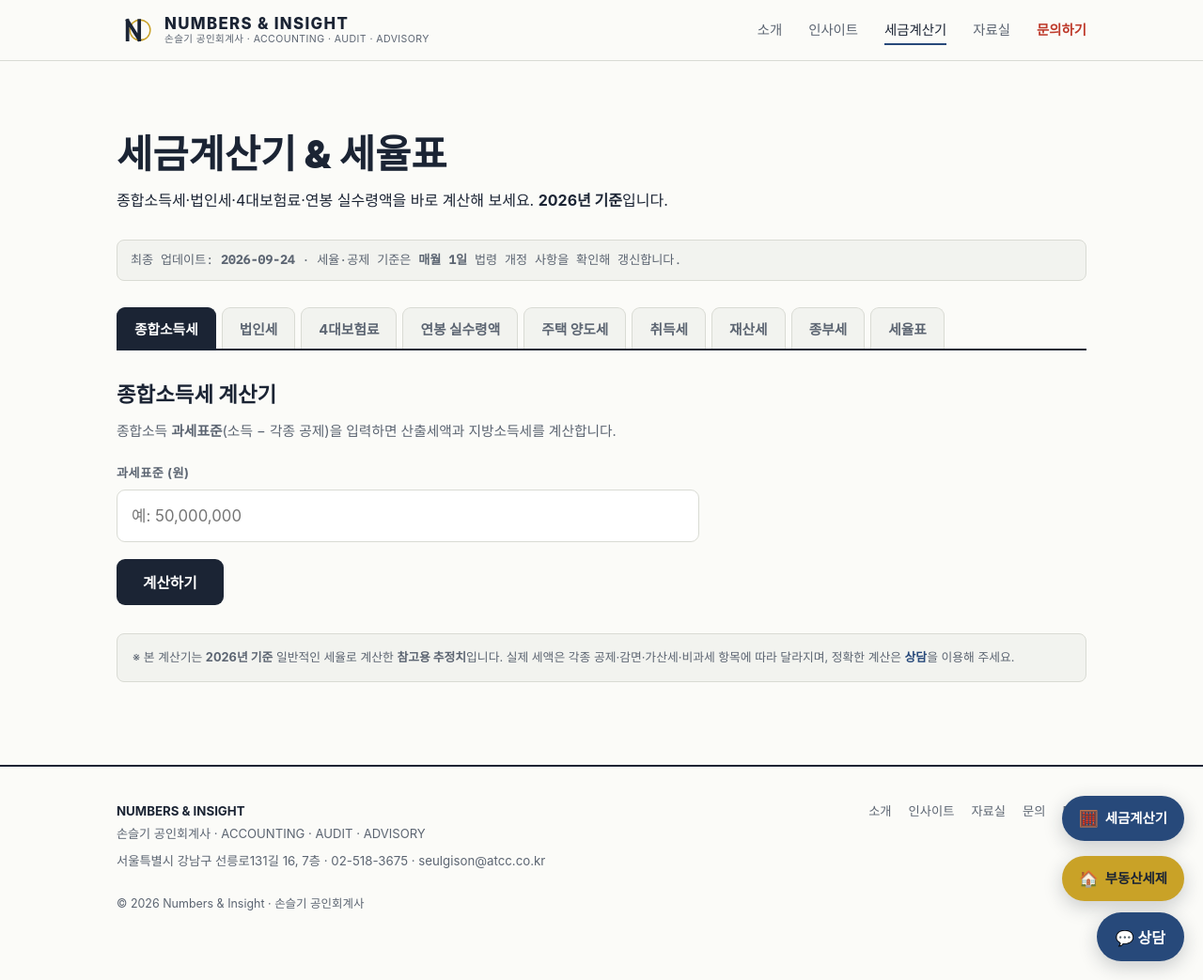
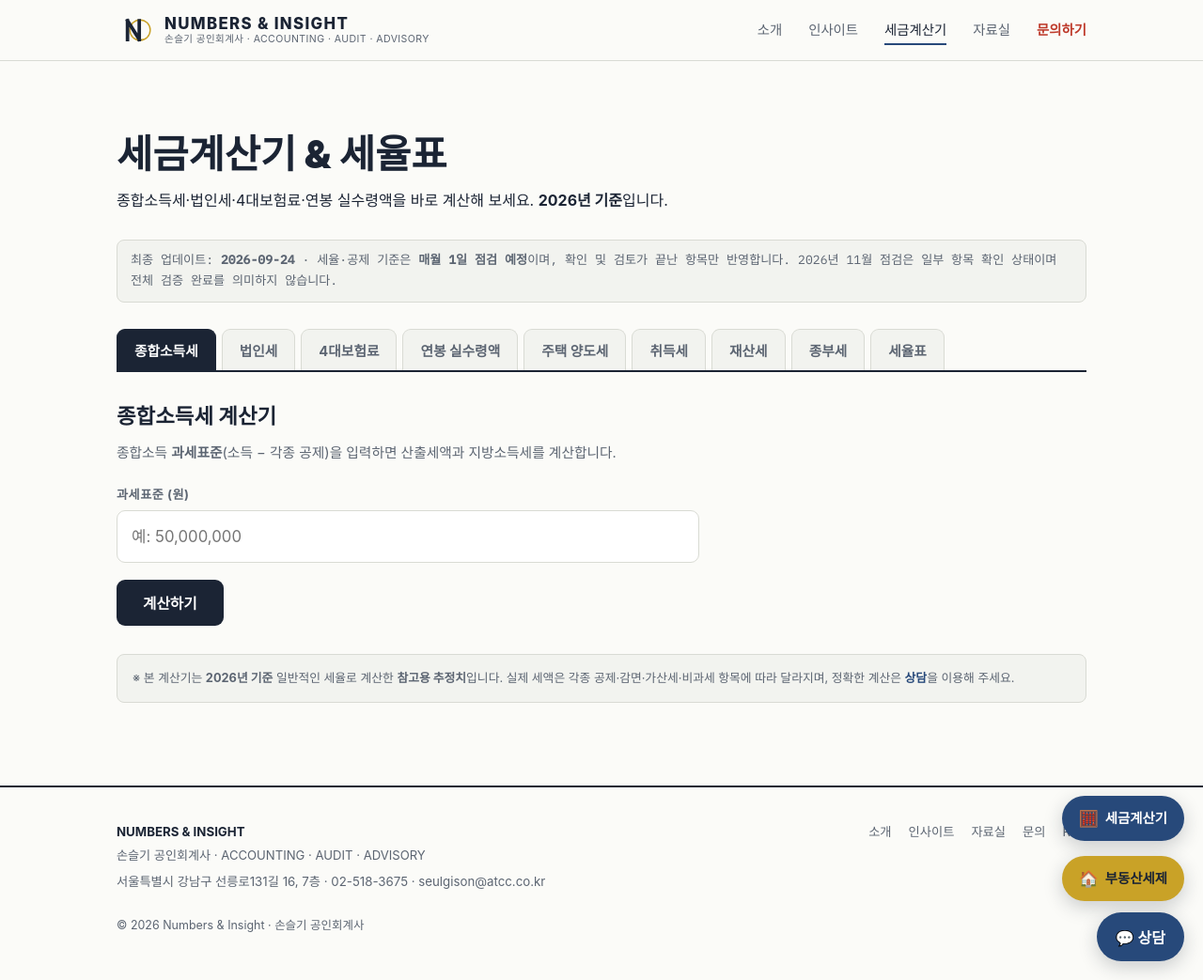
Before and after one commit to shinesky97/ccrnd-site, a Jekyll site: the page built from calculators.html, in a window 1280 px wide and 1043 px high. Shown: the whole window at 94% size. Built offline with Jekyll 4.4.1, drawn with Linux system fonts in a browser that asks for light colours; some web fonts are replaced.

Commit message:
Fix verified property calculator errors and document November legal review

```diff
--- a/calculators.html
+++ b/calculators.html
@@ -13,7 +13,7 @@
 </div>
 
 <div class="wrap" style="padding-top:20px">
-  <p class="re-updated" style="margin:0">최종 업데이트: <strong>{{ page.updated }}</strong> · 세율·공제 기준은 <b>매월 1일</b> 법령 개정 사항을 확인해 갱신합니다.</p>
+  <p class="re-updated" style="margin:0">최종 업데이트: <strong>{{ page.updated }}</strong> · 세율·공제 기준은 <b>매월 1일 점검 예정</b>이며, 확인 및 검토가 끝난 항목만 반영합니다. 2026년 11월 점검은 일부 항목 확인 상태이며 전체 검증 완료를 의미하지 않습니다.</p>
 </div>
 
 <section style="border-top:0;padding-top:28px">
@@ -46,7 +46,7 @@
     <div class="calc-panel" id="tab-corp">
       <div class="calc-card">
         <h2>법인세 계산기</h2>
-        <p class="calc-help">각 사업연도 소득 <b>과세표준</b>을 입력하면 법인세 산출세액과 지방소득세를 계산합니다. (일반 내국법인 기준)</p>
+        <p class="calc-help">각 사업연도 소득 <b>과세표준</b>을 입력하면 법인세 산출세액과 지방소득세를 계산합니다. (2026년 개시·12개월 사업연도의 일반 내국법인 기준. 특정 소규모 법인·단기 사업연도는 지원하지 않습니다.)</p>
         <label>과세표준 (원)</label>
         <input type="text" inputmode="numeric" id="in-corp" class="calc-input" placeholder="예: 300,000,000">
         <button class="calc-run" data-calc="corp">계산하기</button>
@@ -58,7 +58,7 @@
     <div class="calc-panel" id="tab-ins">
       <div class="calc-card">
         <h2>4대보험료 계산기</h2>
-        <p class="calc-help">월 급여(보수월액)를 입력하면 근로자·사업주 부담 4대보험료를 계산합니다.</p>
+        <p class="calc-help">월 급여(보수월액)로 2026년 7월 이후 일반 직장가입자의 보험료를 추정합니다. 산재보험·사업주 고용안정 부담금은 별도이며 건강보험 상하한·가입 예외·고지 단위 절사는 미반영입니다.</p>
         <label>월 급여 (원)</label>
         <input type="text" inputmode="numeric" id="in-ins" class="calc-input" placeholder="예: 3,000,000">
         <button class="calc-run" data-calc="ins">계산하기</button>
@@ -70,7 +70,7 @@
     <div class="calc-panel" id="tab-net">
       <div class="calc-card">
         <h2>연봉 실수령액 계산기</h2>
-        <p class="calc-help">연봉과 부양가족 수를 입력하면 4대보험·소득세를 뺀 <b>예상 실수령액</b>을 계산합니다.</p>
+        <p class="calc-help">연봉과 부양가족 수로 <b>예상 실수령액</b>을 계산합니다. 연간 세액을 월평균한 간이 추정이며 간이세액표상 원천징수액과 다릅니다. 보험료는 2026년 7월 이후 기준을 12개월에 적용하며 추가 공제·감면과 보험료 고지 절사는 미반영입니다.</p>
         <div class="calc-row">
           <div><label>연봉 (원)</label><input type="text" inputmode="numeric" id="in-net" class="calc-input" placeholder="예: 40,000,000"></div>
           <div><label>부양가족 수(본인 포함)</label><input type="number" id="in-dep" class="calc-input" value="1" min="1"></div>
@@ -86,7 +86,7 @@
     <div class="calc-panel" id="tab-house">
       <div class="calc-card">
         <h2>주택 양도소득세 계산기</h2>
-        <p class="calc-help">주택 양도가액·취득가액·보유/거주기간을 입력하면 양도세를 계산합니다. 국세청 홈택스 간편계산과 동일한 방식(장기보유특별공제·단기세율·고가주택 안분)을 따릅니다.</p>
+        <p class="calc-help">주택 양도가액·취득가액·보유/거주기간을 입력하면 양도세를 계산합니다. 장기보유특별공제·단기세율·고가주택 안분을 반영한 간이 추정치이며, 비과세·중과 제외 요건을 자동 판정하지 않습니다.</p>
         <div class="calc-row">
           <div><label>양도가액 (원)</label><input type="text" inputmode="numeric" id="h-sale" class="calc-input" placeholder="예: 1,200,000,000"></div>
           <div><label>취득가액 (원)</label><input type="text" inputmode="numeric" id="h-buy" class="calc-input" placeholder="예: 700,000,000"></div>
@@ -114,7 +114,7 @@
         </div>
         <button class="calc-run" data-calc="house">계산하기</button>
         <div class="calc-out" id="out-house" hidden></div>
-        <p class="calc-help" style="margin-top:14px">※ 1세대 1주택 비과세 요건(2년 보유·조정지역은 2년 거주 등) 충족을 가정합니다. 조정지역 다주택 중과는 시기에 따라 한시 배제될 수 있으니 최신 여부를 확인하세요.</p>
+        <p class="calc-help" style="margin-top:14px">※ 1세대 1주택 비과세 요건(2년 보유·조정지역은 2년 거주 등) 충족을 가정합니다. 다주택 중과 유예는 2026.5.9. 종료되었으며, 일부 계약·토지거래허가 경과조치는 별도 확인이 필요합니다. 양도일·계약일·지역에 따른 적용 여부를 확인한 뒤 중과 항목을 선택하세요. 본 계산기는 이를 자동 판정하지 않습니다.</p>
       </div>
     </div>
 
@@ -144,7 +144,7 @@
         <label>전용면적</label>
         <select id="a-area" class="calc-input">
           <option value="0">85㎡ 이하 (농어촌특별세 없음)</option>
-          <option value="1">85㎡ 초과 (농어촌특별세 0.2%)</option>
+          <option value="1">85㎡ 초과 (농특세 일반 0.2%·8% 중과 0.6%·12% 중과 1%)</option>
         </select>
         <button class="calc-run" data-calc="acq">계산하기</button>
         <div class="calc-out" id="out-acq" hidden></div>
@@ -159,11 +159,11 @@
         <label>주택 공시가격 (원)</label>
         <input type="text" inputmode="numeric" id="p-price" class="calc-input" placeholder="예: 500,000,000">
         <div class="calc-row">
-          <div><label>공정시장가액비율 (%)</label><input type="number" id="p-ratio" class="calc-input" value="60" min="0" max="100" step="1"></div>
-          <div><label>1세대 1주택 특례</label>
+          <div><label>공정시장가액비율 (%)</label><input type="number" id="p-ratio" class="calc-input" value="60" readonly aria-describedby="p-ratio-help"></div>
+          <div><label>1세대 1주택 해당 여부</label>
             <select id="p-one" class="calc-input">
-              <option value="0">적용 안 함 (일반세율)</option>
-              <option value="1">적용 (공시 9억 이하)</option>
+              <option value="0">해당 없음 (일반세율)</option>
+              <option value="1">해당 (가액비율 특례·9억 이하 세율 특례)</option>
             </select>
           </div>
         </div>
@@ -174,7 +174,7 @@
         </select>
         <button class="calc-run" data-calc="prop">계산하기</button>
         <div class="calc-out" id="out-prop" hidden></div>
-        <p class="calc-help" style="margin-top:14px">※ 공정시장가액비율은 시행령으로 매년 정해집니다(주택 60%, 1세대1주택 특례 43~45%). 지자체 조례로 ±50% 가감될 수 있습니다.</p>
+        <p class="calc-help" style="margin-top:14px"><span id="p-ratio-help">※ 2026년 공정시장가액비율은 일반 주택 60%, 1세대 1주택은 공시가격 3억 이하 43%·6억 이하 44%·6억 초과 45%로 자동 적용합니다(9억 초과 포함). 세율 특례는 공시가격 9억 이하에만 적용합니다. 조례에 따른 세율 가감·과세표준상한·세부담상한·감면·지역자원시설세는 반영하지 않은 추정치입니다.</span></p>
       </div>
     </div>
 
@@ -215,7 +215,7 @@
         </div>
         <button class="calc-run" data-calc="ctax">계산하기</button>
         <div class="calc-out" id="out-ctax" hidden></div>
-        <p class="calc-help" style="margin-top:14px">※ 1세대1주택 세액공제는 연령+보유 합계 최대 80%입니다. 실제 고지세액은 <b>주택분 재산세 공제</b>와 세부담상한이 추가로 적용되어 더 낮아질 수 있습니다. 2026 세제개편안(기본공제·세율 조정)은 국회 심의 중입니다.</p>
+        <p class="calc-help" style="margin-top:14px">※ 1세대1주택 세액공제는 연령+보유 합계 최대 80%입니다. 실제 고지세액은 <b>주택분 재산세 공제</b>와 세부담상한이 추가로 적용되어 더 낮아질 수 있습니다. 개정안과 시행 중인 법령을 구분하며, 미시행 개정안은 계산에 반영하지 않습니다.</p>
       </div>
     </div>
 
@@ -263,7 +263,7 @@
             <tr><td>산재보험</td><td>업종별 상이</td><td>-</td><td>전액</td></tr>
           </tbody>
         </table>
-        <p class="rate-note">국민연금 기준소득월액 상한 659만원·하한 41만원. 사업주는 고용안정·직업능력개발부담금(규모별 0.25%~)이 추가됩니다.</p>
+        <p class="rate-note">국민연금 기준소득월액 상한 659만원·하한 41만원(2026.7.~2027.6. 적용). 사업주는 고용안정·직업능력개발부담금(규모별 0.25%~)이 추가됩니다.</p>
 
         <h3>양도소득세 (요약)</h3>
         <p class="rate-note">기본세율은 종합소득세율과 동일(6~45%). 주택 단기 양도는 1년 미만 70%, 2년 미만 60%. 조정지역 다주택 중과(+20%p/+30%p)는 시기별 한시배제 여부를 확인해야 합니다. 자세한 내용은 <a href="{{ '/real-estate-tax/' | relative_url }}">부동산 세제 최신판</a> 참고.</p>
@@ -307,7 +307,7 @@
             <tr><td>94억원 초과</td><td>2.7%</td><td>5.0%</td></tr>
           </tbody>
         </table>
-        <p class="rate-note">기본공제 1세대1주택 12억원 / 그 외 9억원. 과세표준 = (공시가격 합계 − 기본공제) × 공정시장가액비율(60%). 1주택 세액공제(연령+보유, 최대 80%)·재산세 공제·농특세 20% 적용. 2026 세제개편안은 국회 심의 중입니다.</p>
+        <p class="rate-note">기본공제 1세대1주택 12억원 / 그 외 9억원. 과세표준 = (공시가격 합계 − 기본공제) × 공정시장가액비율(60%). 1주택 세액공제(연령+보유, 최대 80%)·재산세 공제·농특세 20% 적용. 미시행 개정안은 계산에 반영하지 않습니다.</p>
       </div>
     </div>
 
@@ -356,7 +361,8 @@
         else{rate=0.03;}
         edu=rate*0.1;label='유상 표준 '+(Math.round(rate*10000)/100)+'%';
       }
-      var farm=big?0.002:0;
+      // 유상 중과 농특세: 8% 중과 0.6%, 12% 중과 1% (국민주택규모 초과).
+      var farm=big?(kind==='buy'&&hv>0?(hv===0.08?0.006:0.01):0.002):0;
       var t1=p*rate,t2=p*edu,t3=p*farm,tot=t1+t2+t3;
       return '<div class="ro-big">'+won(tot)+'</div><div class="ro-sub">총 취득 부담액 (실효 '+(p>0?((tot/p*100).toFixed(2)):'0')+'%)</div>'+
         row('취득가액',won(p))+row('적용 구분',label)+
@@ -365,19 +371,20 @@
     },
     prop:function(){
       var p=num('p-price');
-      var ratio=Math.max(0,parseFloat(document.getElementById('p-ratio').value||'60'))/100;
       var one=document.getElementById('p-one').value==='1';
+      var ratio=propertyRatio(p,one);
+      document.getElementById('p-ratio').value=Math.round(ratio*100);
       var city=document.getElementById('p-city').value==='1';
       var base=p*ratio;
       var useOne=one&&p<=900000000;
       var tax=bracketTax(base,useOne?PROP1:PROP);
       var edu=tax*0.2, cityTax=city?base*0.0014:0, tot=tax+edu+cityTax;
-      return '<div class="ro-big">'+won(tot)+'</div><div class="ro-sub">연간 주택 재산세 총액</div>'+
+      return '<div class="ro-big">'+won(tot)+'</div><div class="ro-sub">주택 재산세 추정액 (상한·감면 등 미반영)</div>'+
         row('공시가격',won(p))+row('과세표준 (×'+(ratio*100).toFixed(0)+'%)',won(base))+
         row('적용세율',useOne?'1세대1주택 특례':'일반 표준세율')+
         '<div class="ro-line"></div>'+
         row('재산세',won(tax))+row('지방교육세(20%)',won(edu))+row('도시지역분(0.14%)',won(cityTax))+
-        (one&&p>900000000?row('안내','공시 9억 초과로 특례 미적용'):'');
+        (one&&p>900000000?row('안내','공시 9억 초과: 세율 특례 미적용, 가액비율 45% 적용'):'');
     },
     ctax:function(){
       var p=num('c-price'),type=document.getElementById('c-type').value;
@@ -393,7 +400,7 @@
       }
       var cut=tax*credit, net=tax-cut, farm=net*0.2, tot=net+farm;
       if(base<=0){return '<div class="ro-big">'+won(0)+'</div><div class="ro-sub">기본공제 이하로 종부세 대상이 아닙니다</div>'+row('공시가격 합계',won(p))+row('기본공제',won(ded));}
-      return '<div class="ro-big">'+won(tot)+'</div><div class="ro-sub">종부세 + 농어촌특별세</div>'+
+      return '<div class="ro-big">'+won(tot)+'</div><div class="ro-sub">종부세 + 농어촌특별세 추정액 (재산세 공제·세부담상한 미반영)</div>'+
         row('공시가격 합계',won(p))+row('기본공제',won(ded))+row('과세표준 (×'+(ratio*100).toFixed(0)+'%)',won(base))+
         '<div class="ro-line"></div>'+
         row('산출세액',won(tax))+(credit>0?row('1주택 세액공제('+Math.round(credit*100)+'%)','-'+won(cut)):'')+
@@ -405,6 +412,7 @@
       var live=Math.max(0,parseInt(document.getElementById('h-live').value||'0',10));
       var type=document.getElementById('h-type').value;
       var heavy=parseFloat(document.getElementById('h-heavy').value||'0')/100;
+      if(live>hold || (type==='one' && heavy>0)){return '<div class="ro-sub">보유·거주기간과 주택 구분을 확인해 주세요. 거주기간은 보유기간을 초과할 수 없고, 1세대 1주택과 다주택 중과를 동시에 선택할 수 없습니다.</div>';}
       var gain=sale-buy-cost;
       if(gain<=0){return '<div class="ro-big">'+won(0)+'</div><div class="ro-sub">양도차익이 없어 납부세액이 없습니다</div>'+row('양도차익',won(gain));}
       var taxableGain=gain,note='';
```
Also changed, not shown: other parts of calculators.html (+12 -7 lines), docs/calculator-review-2026-11.md (added, +62 -0 lines), tests/calculators.test.cjs (added, +33 -0 lines), .github/workflows/calculator-tests.yml (added).
